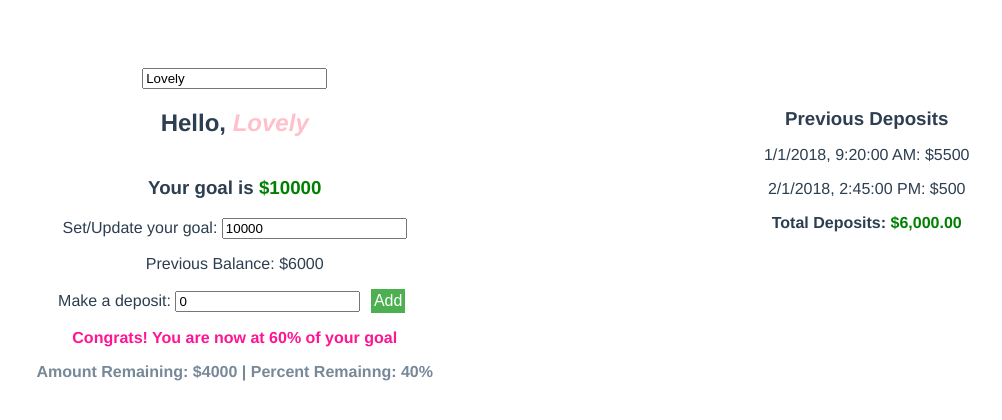
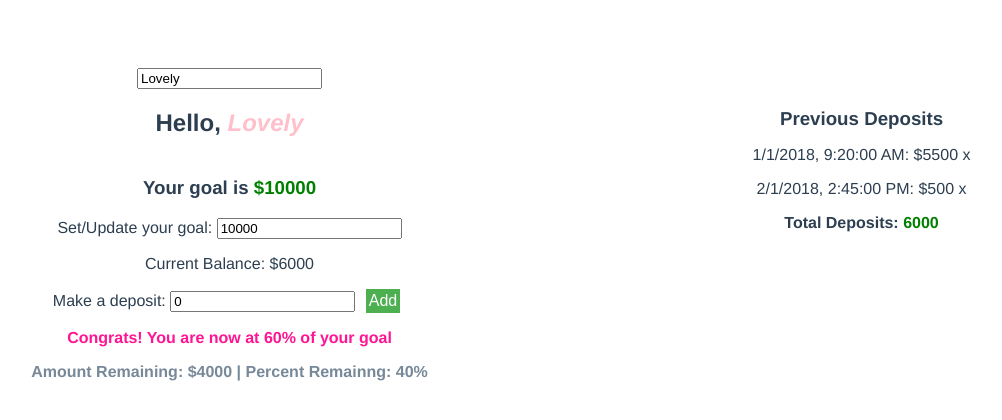
Before and after one commit to KileyDowling/VueSpike, a Vue app: page / in a window 1280 px wide. Shown: the top 420 px of the page, without its empty margins (209-1211 px from the left). Built offline with nearby package versions, Linux system fonts and the light colour scheme.

Commit message:
starting delete

```diff
--- a/src/components/Deposit.vue
+++ b/src/components/Deposit.vue
@@ -1,12 +1,18 @@
 <template>
-  <div><p>{{deposit.date}}: ${{deposit.amount}}</p>
+  <div><p>{{deposit.date}}: ${{deposit.amount}}  <span v-on:click="removeDeposit(deposit)">x</span>
+</p>
     </div>
 </template>
 
 <script>
 export default {
   name: "Deposit",
-  props: ["deposit"]
+  props: ["deposit"],
+  methods: {
+    removeDeposit: function(deposit) {
+      this.$emit("delete", deposit);
+    }
+  }
 };
 </script>
 
--- a/src/components/HelloLovely.vue
+++ b/src/components/HelloLovely.vue
@@ -10,7 +10,7 @@
   <input v-model="goal"  type="number" placeholder="enter your goal here" /> </p>
 
 
-  <p> Previous Balance: ${{previousProgress}}  <span v-if="previousProgress!=getLatest || getLatest==0 "> | New Balance: ${{getLatest}}</span></p>
+  <p> Current Balance: ${{previousProgress}}  <span v-if="previousProgress!=getLatest || getLatest==0 "> | Projected Balance: ${{getLatest}}</span></p>
 
  <p>Make a deposit: <input v-model="addedValue" type="number" placeholder="add your latest deposit" /> <button class="button" v-on:click="submitDeposit()">Add</button></p>
 
@@ -24,7 +24,8 @@
 <h3>Previous Deposits</h3>
    <Deposit v-for="deposit in list"
                     :deposit="deposit"
-                    :key="deposit.id" />
+                    :key="deposit.id"
+                    @delete="removeDeposit" />
 
 <p class="bold">Total Deposits: <span class="green">{{calculateDeposits()}}</span></p>
 </div>
@@ -103,7 +104,13 @@ export default {
         sum += parseFloat(item.amount);
       });
 
-      return this.formatter(sum);
+      return sum;
+      //return this.formatter(sum);
+    },
+    removeDeposit: function(item) {
+      this.list = this.list.filter(deposit => deposit !== item);
+      this.previousProgress = this.calculateDeposits();
+      this.getLatest();
     }
   },
 
@@ -146,7 +153,7 @@ export default {
       });
       this.calculateDeposits();
       this.previousProgress = this.latest;
-      this.addedValue = 0;
+      this.getLatest();
     }
   }
 };
```
